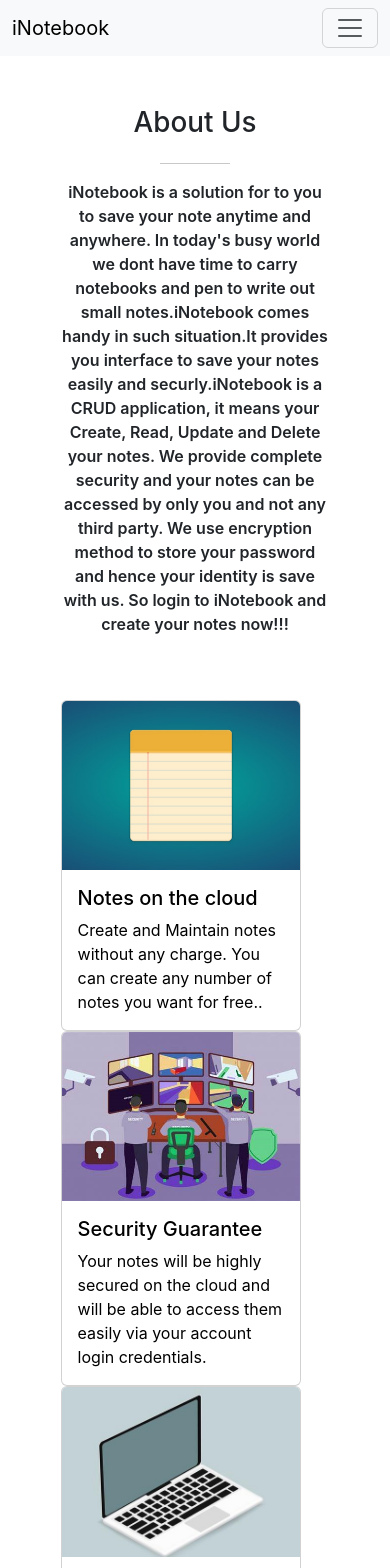
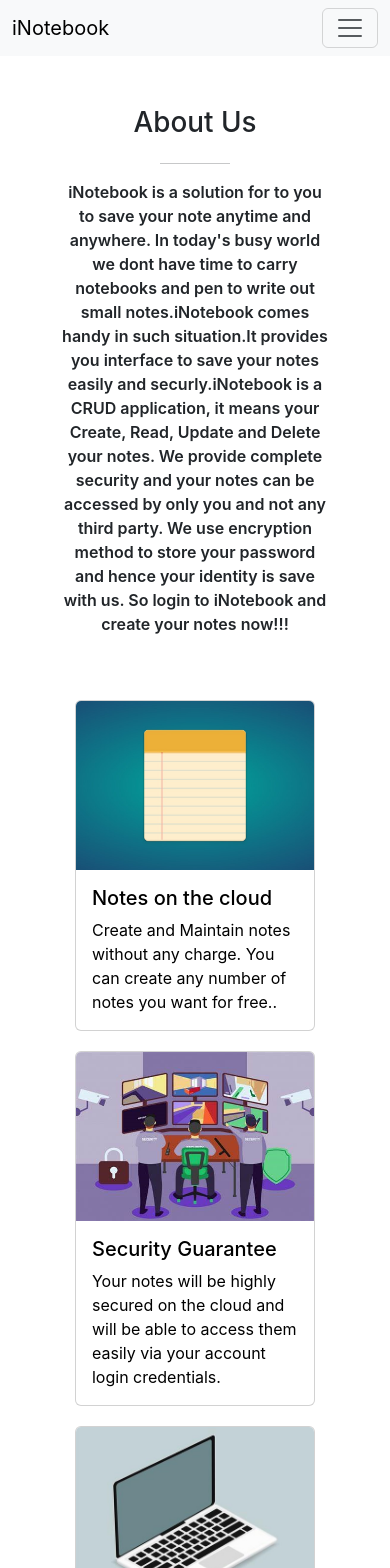
Before and after one commit to Faizan-Talikot/iNotebook, a React (Create React App) app: page /about in a window 390 px wide. Shown: the top 1568 px of the page. Built offline with nearby package versions, Linux system fonts and the light colour scheme.

Commit message:
Update index.css

```diff
--- a/src/index.css
+++ b/src/index.css
@@ -19,8 +19,10 @@ i{
 @media (max-width: 900px) {
   #aboutcard{
     flex-direction: column;
+    align-items: center;
   }
   .card{
      width: auto;
+     margin-bottom: 20px;
   }
  }
```
